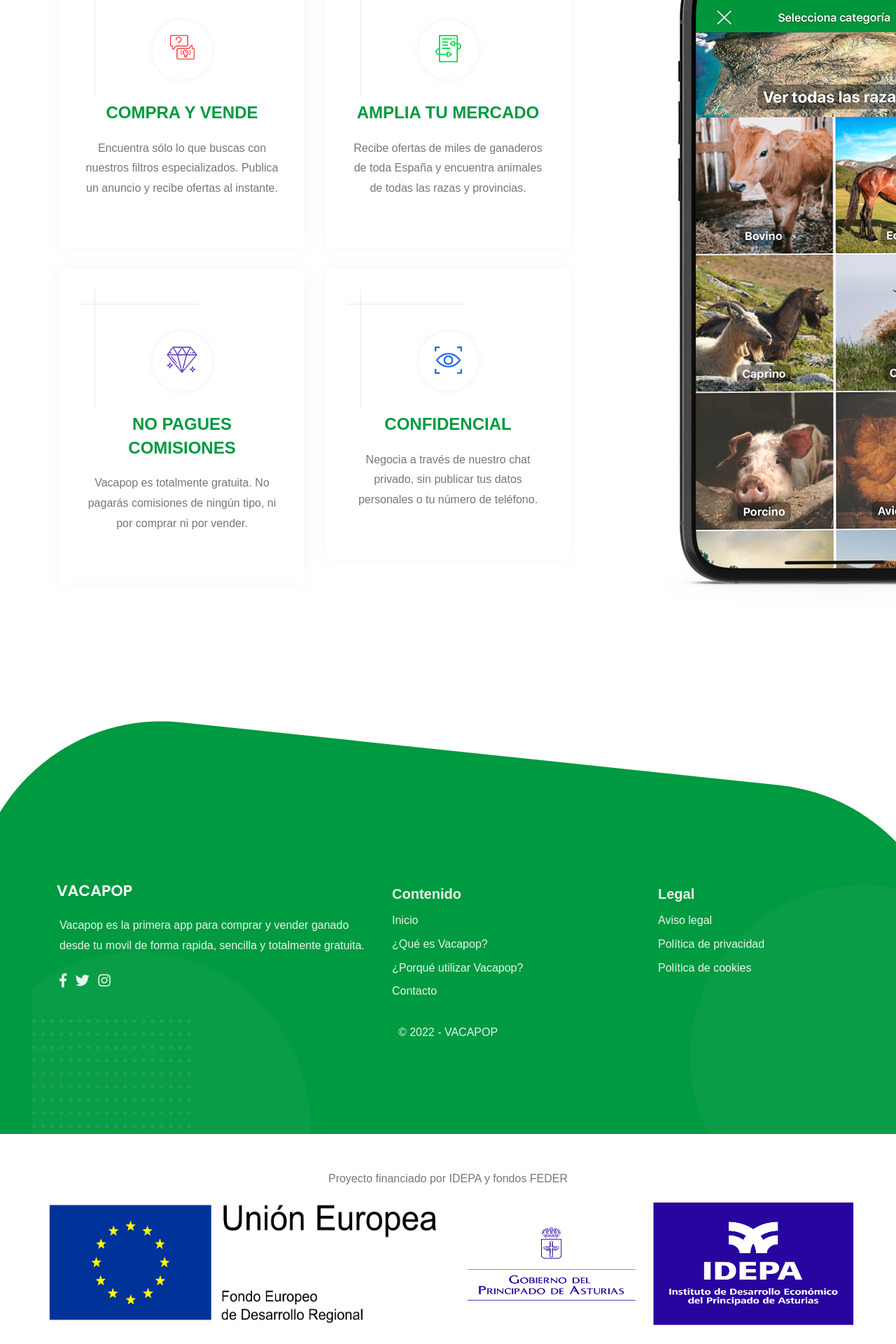
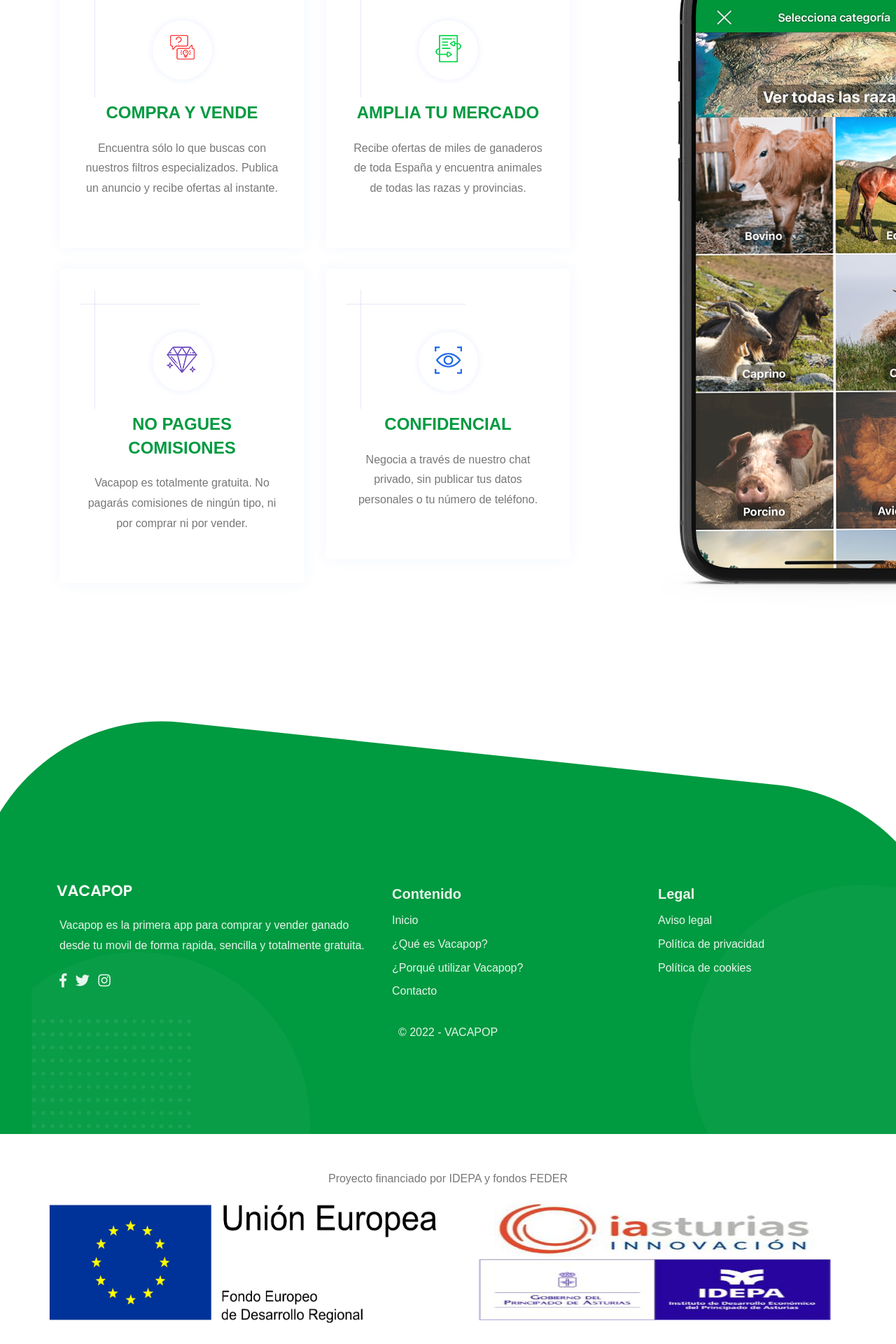
Before and after one commit to project-market-bb/project-market-bb.github.io, a Jekyll site: the page built from index.html, in a window 1280 px wide. Shown: the part 2312-4232 px from the top of the page at 70% size. Built offline with Jekyll 4.4.1, drawn with Linux system fonts in a browser that asks for light colours; some web fonts are replaced.

Commit message:
Change images

```diff
--- a/_layouts/default.html
+++ b/_layouts/default.html
@@ -117,7 +117,7 @@
         </a>
         <a href="/pages/investment.html">
             <img class='img_eu'
-                src='assets/images/idepa.jpg'
+                src='assets/images/idepa.png'
                 title='IDEPA'
                 alt='IDEPA'
             />
```
Also changed, not shown: assets/images/idepa.png (added).
